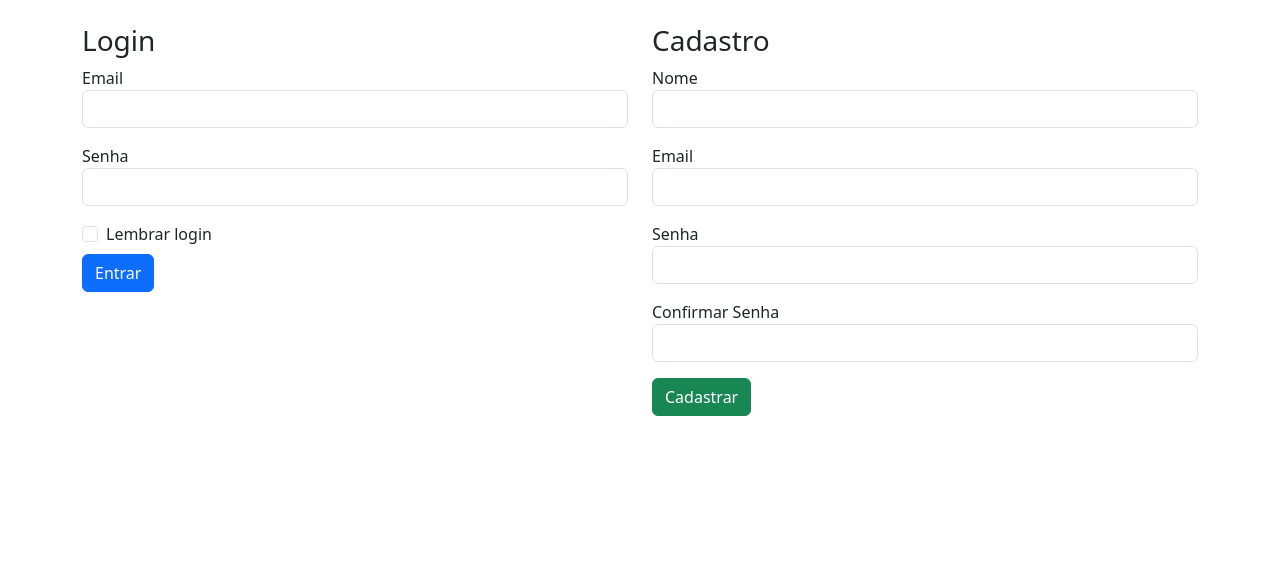
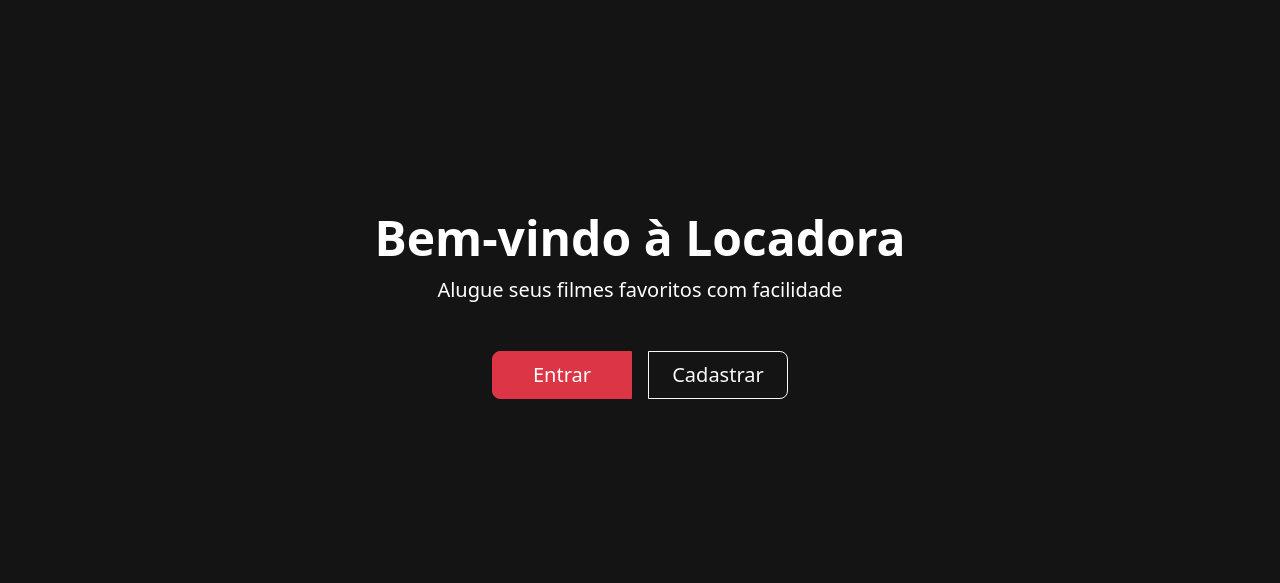
Before and after one commit to alerabello/sistema-de-locadora, a Flask app: page / in a window 1280 px wide. Shown: the top 583 px of the page. Run offline with Flask 3, Linux system fonts and the light colour scheme.

Commit message:
update index.html and routes.py

```diff
--- a/app/routes.py
+++ b/app/routes.py
@@ -7,32 +7,38 @@ from datetime import datetime
 
 main = Blueprint('main', __name__)
 
-@main.route('/', methods=['GET', 'POST'])
+@main.route('/')
 def index():
-    login_form = LoginForm()
-    cadastro_form = CadastroForm()
+    return render_template('index.html')
 
-    if request.form.get('form') == 'login' and login_form.validate_on_submit():
-        usuario = Usuario.query.filter_by(email=login_form.email.data).first()
-        if usuario and check_password_hash(usuario.senha, login_form.senha.data):
-            login_user(usuario, remember=login_form.lembrar.data)
+@main.route('/login', methods=['GET', 'POST'])
+def login():
+    form = LoginForm()
+    if form.validate_on_submit():
+        usuario = Usuario.query.filter_by(email=form.email.data).first()
+        if usuario and check_password_hash(usuario.senha, form.senha.data):
+            login_user(usuario, remember=form.lembrar.data)
             return redirect(url_for('main.dashboard'))
         flash('Login inválido')
+    return render_template('login.html', form=form)
 
-    elif request.form.get('form') == 'cadastro' and cadastro_form.validate_on_submit():
-        if Usuario.query.filter_by(email=cadastro_form.email.data).first():
+@main.route('/cadastro', methods=['GET', 'POST'])
+def cadastro():
+    form = CadastroForm()
+    if form.validate_on_submit():
+        if Usuario.query.filter_by(email=form.email.data).first():
             flash('Email já cadastrado. Faça login.')
-        else:
-            novo = Usuario(
-                nome=cadastro_form.nome.data,
-                email=cadastro_form.email.data,
-                senha=generate_password_hash(cadastro_form.senha.data)
-            )
-            db.session.add(novo)
-            db.session.commit()
-            flash('Cadastro realizado com sucesso! Faça login.')
-
-    return render_template('index.html', login_form=login_form, cadastro_form=cadastro_form)
+            return redirect(url_for('main.login'))
+        novo = Usuario(
+            nome=form.nome.data,
+            email=form.email.data,
+            senha=generate_password_hash(form.senha.data)
+        )
+        db.session.add(novo)
+        db.session.commit()
+        flash('Cadastro realizado com sucesso! Faça login.')
+        return redirect(url_for('main.login'))
+    return render_template('cadastro.html', form=form)
 
 @main.route('/logout')
 @login_required
--- a/app/templates/index.html
+++ b/app/templates/index.html
@@ -1,42 +1,42 @@
 {% extends 'base.html' %}
-{% block title %}Bem-vindo à Locadora{% endblock %}
+{% block title %}Locadora - Início{% endblock %}
 {% block content %}
-<div class="row">
-  <div class="col-md-6">
-    <h3>Login</h3>
-    <form method="POST" action="{{ url_for('main.index') }}">
-      {{ login_form.hidden_tag() }}
-      <div class="mb-3">
-        {{ login_form.email.label }} {{ login_form.email(class="form-control") }}
-      </div>
-      <div class="mb-3">
-        {{ login_form.senha.label }} {{ login_form.senha(class="form-control") }}
-      </div>
-      <div class="form-check mb-2">
-        {{ login_form.lembrar(class="form-check-input") }} {{ login_form.lembrar.label }}
-      </div>
-      <button type="submit" class="btn btn-primary" name="form" value="login">Entrar</button>
-    </form>
-  </div>
 
-  <div class="col-md-6">
-    <h3>Cadastro</h3>
-    <form method="POST" action="{{ url_for('main.index') }}">
-      {{ cadastro_form.hidden_tag() }}
-      <div class="mb-3">
-        {{ cadastro_form.nome.label }} {{ cadastro_form.nome(class="form-control") }}
-      </div>
-      <div class="mb-3">
-        {{ cadastro_form.email.label }} {{ cadastro_form.email(class="form-control") }}
-      </div>
-      <div class="mb-3">
-        {{ cadastro_form.senha.label }} {{ cadastro_form.senha(class="form-control") }}
-      </div>
-      <div class="mb-3">
-        {{ cadastro_form.confirmar.label }} {{ cadastro_form.confirmar(class="form-control") }}
-      </div>
-      <button type="submit" class="btn btn-success" name="form" value="cadastro">Cadastrar</button>
-    </form>
+<style>
+  body {
+    background-color: #141414;
+    color: #fff;
+  }
+
+  .hero {
+    height: 70vh;
+    display: flex;
+    align-items: center;
+    justify-content: center;
+    flex-direction: column;
+  }
+
+  .hero h1 {
+    font-size: 3rem;
+    font-weight: bold;
+  }
+
+  .hero .btn-group {
+    margin-top: 30px;
+  }
+
+  .hero .btn-group a {
+    min-width: 140px;
+  }
+</style>
+
+<div class="hero text-center">
+  <h1>Bem-vindo à Locadora</h1>
+  <p class="lead">Alugue seus filmes favoritos com facilidade</p>
+  <div class="btn-group">
+    <a href="{{ url_for('main.login') }}" class="btn btn-danger btn-lg mx-2">Entrar</a>
+    <a href="{{ url_for('main.cadastro') }}" class="btn btn-outline-light btn-lg mx-2">Cadastrar</a>
   </div>
 </div>
+
 {% endblock %}
```
